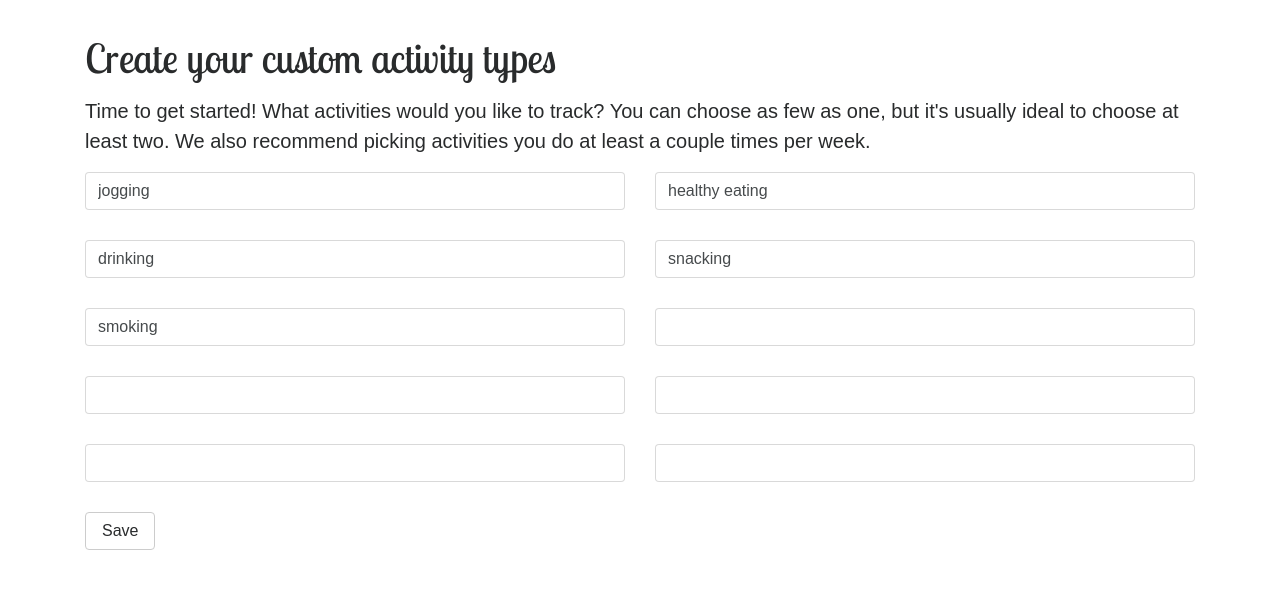
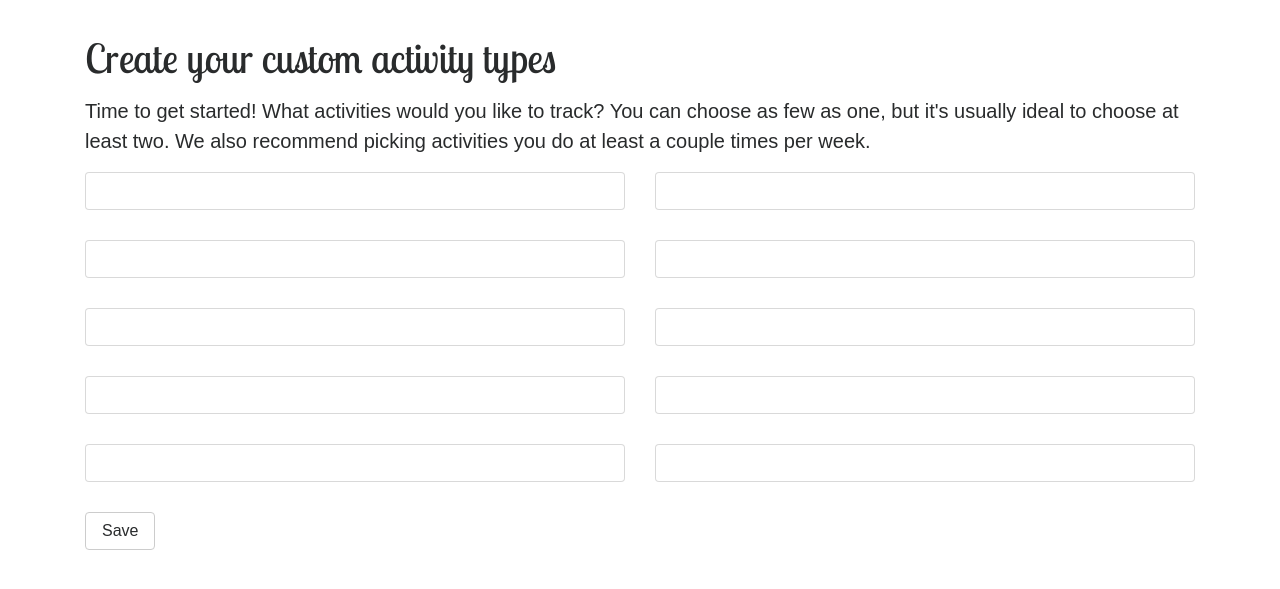
Before and after one commit to a-staab/dobedo, a Flask app: page /setup in a window 1280 px wide. Shown: the part 54-643 px from the top of the page. Run offline with Flask 2, Linux system fonts and the light colour scheme; some libraries are stand-ins or nearby versions; some web fonts are replaced.

Commit message:
Removed hardcoded values added just for demo screencast.

```diff
--- a/templates/setup.html
+++ b/templates/setup.html
@@ -14,16 +14,16 @@ picking activities you do at least a couple times per week.
 <form action="/setup" method="POST">
     <div class="row">
         <div class="col-md-6">
-            <input type="text" name="activity_1" input class="form-control" value="jogging"><br>
-            <input type="text" name="activity_2" input class="form-control" value="drinking"><br>
-            <input type="text" name="activity_3" input class="form-control" value="smoking"><br>
+            <input type="text" name="activity_1" input class="form-control"><br>
+            <input type="text" name="activity_2" input class="form-control"><br>
+            <input type="text" name="activity_3" input class="form-control"><br>
             <input type="text" name="activity_4" input class="form-control"><br>
             <input type="text" name="activity_5" input class="form-control"><br>
             <input type="submit" value="Save" class="btn btn-secondary">
         </div>
         <div class="col-md-6">
-            <input type="text" name="activity_6" input class="form-control" value="healthy eating"><br>
-            <input type="text" name="activity_7" input class="form-control" value="snacking"><br>
+            <input type="text" name="activity_6" input class="form-control"><br>
+            <input type="text" name="activity_7" input class="form-control"><br>
             <input type="text" name="activity_8" input class="form-control"><br>
             <input type="text" name="activity_9" input class="form-control"><br>
             <input type="text" name="activity_10"input class="form-control"><br>
```
Also changed, not shown: templates/signup.html (+4 -4 lines).
